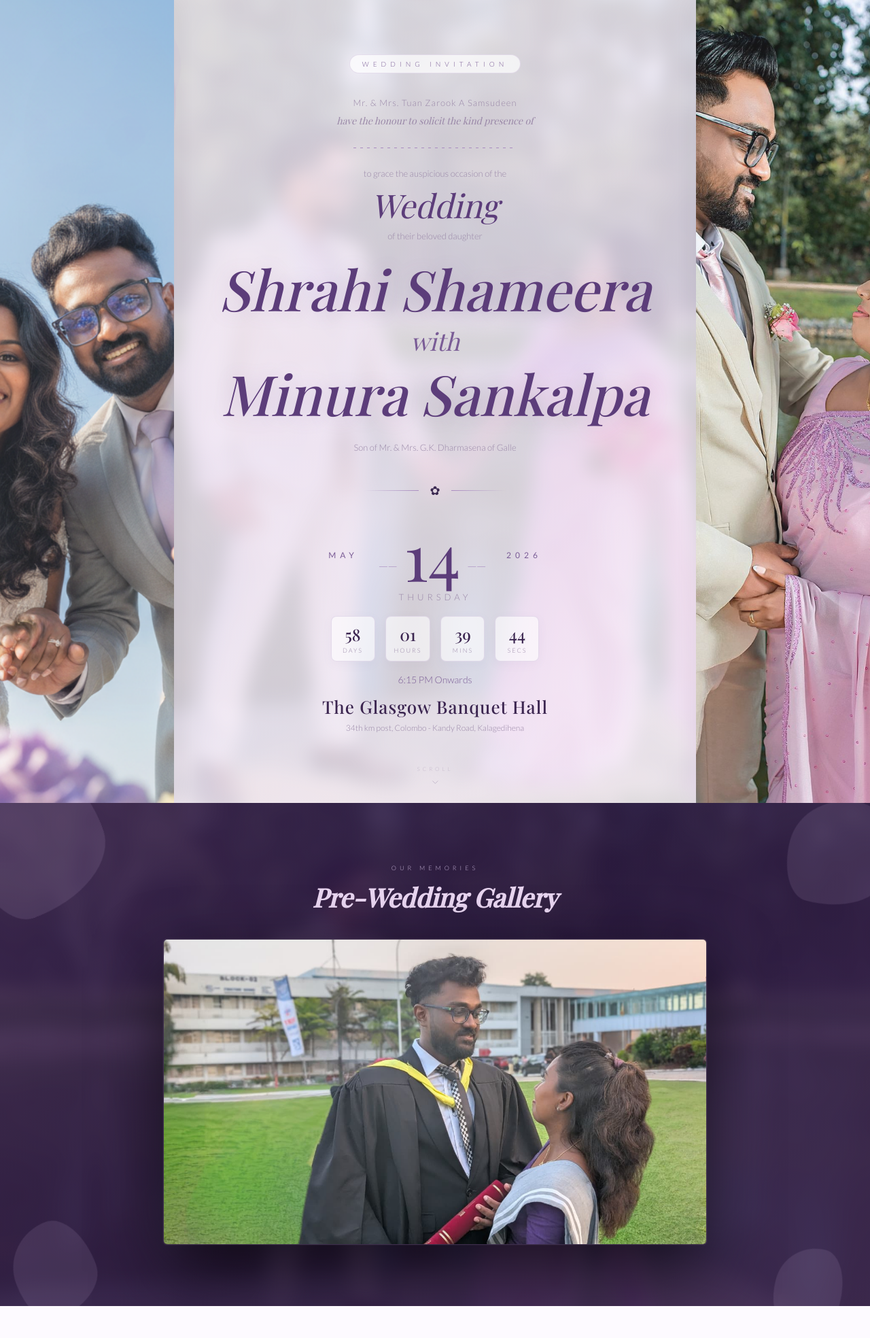
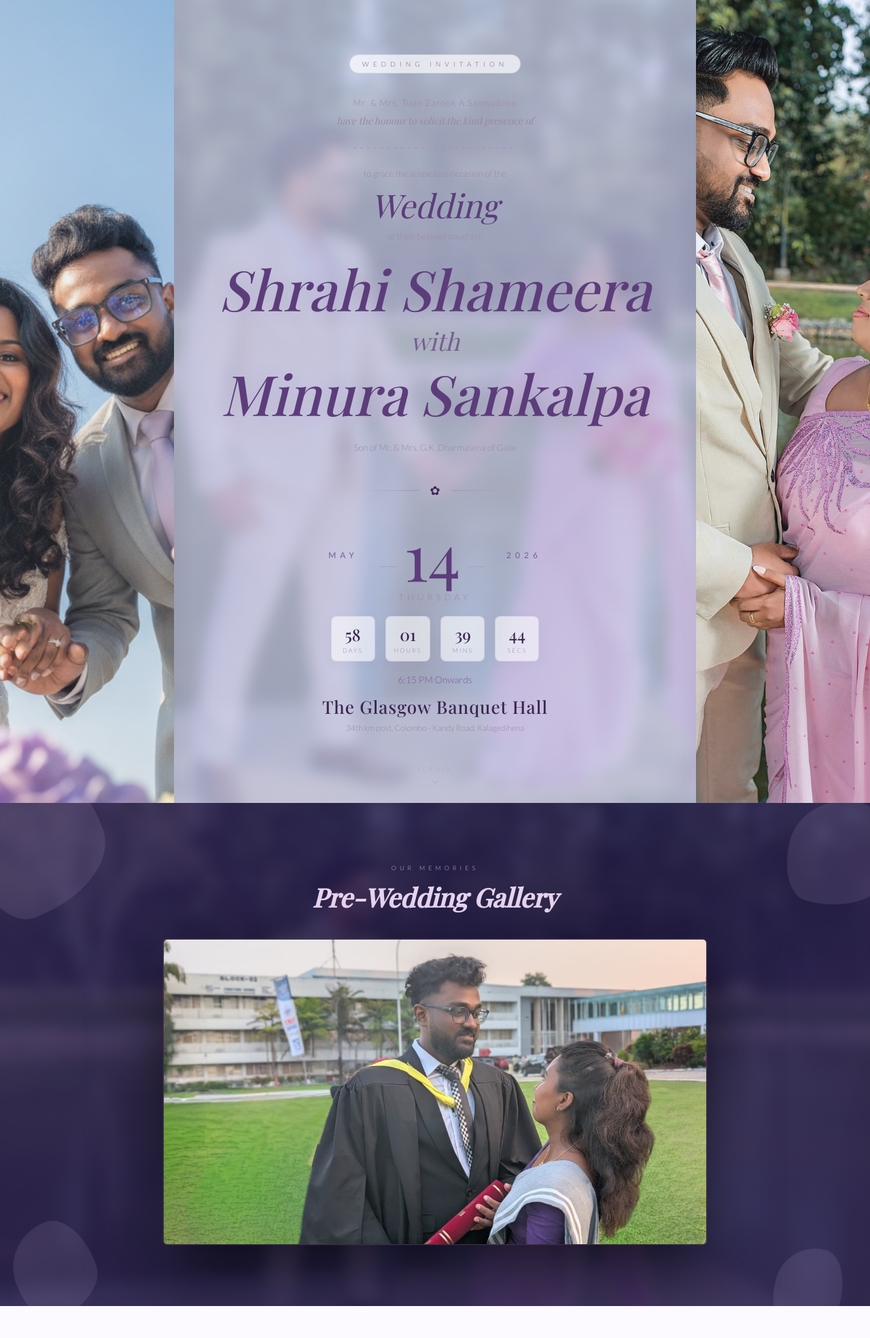
Before and after one commit to minura986/wedding-invitation, a React app: page invitation.html in a window 1280 px wide. Shown: the top 1968 px of the page at 68% size. Built offline with nearby package versions, Linux system fonts and the light colour scheme; a web font is replaced by a local one.

Commit message:
Enhance background photo visibility with blue tint

```diff
--- a/invitation.html
+++ b/invitation.html
@@ -73,9 +73,10 @@
       content: '';
       position: absolute;
       inset: -20px;
-      background: url('public/images/slide3.jpeg') center center / cover no-repeat;
-      filter: blur(12px);
-      opacity: 0.18;
+      /* Background photo with blue tint */
+      background: linear-gradient(rgba(0, 50, 150, 0.4), rgba(0, 50, 150, 0.4)), url('public/images/slide3.jpeg') center center / cover no-repeat;
+      filter: blur(10px);
+      opacity: 0.4;
       z-index: 0;
       transform: scale(1.05);
     }
@@ -530,9 +531,10 @@
       content: '';
       position: absolute;
       inset: -20px;
-      background: url('public/images/slide3.jpeg') center center / cover no-repeat;
-      filter: blur(12px);
-      opacity: 0.12;
+      /* Background photo with blue tint on dark section */
+      background: linear-gradient(rgba(0, 30, 100, 0.5), rgba(0, 30, 100, 0.5)), url('public/images/slide3.jpeg') center center / cover no-repeat;
+      filter: blur(10px);
+      opacity: 0.35;
       z-index: 0;
       transform: scale(1.05);
     }
@@ -663,9 +665,10 @@
       content: '';
       position: fixed;
       inset: 0;
-      background: url('public/images/slide3.jpeg') center center / cover no-repeat;
-      filter: blur(14px);
-      opacity: 0.08;
+      /* Background photo with subtle blue tint */
+      background: linear-gradient(rgba(200, 220, 255, 0.6), rgba(200, 220, 255, 0.6)), url('public/images/slide3.jpeg') center center / cover no-repeat;
+      filter: blur(12px);
+      opacity: 0.3;
       z-index: -1;
       pointer-events: none;
     }
```
